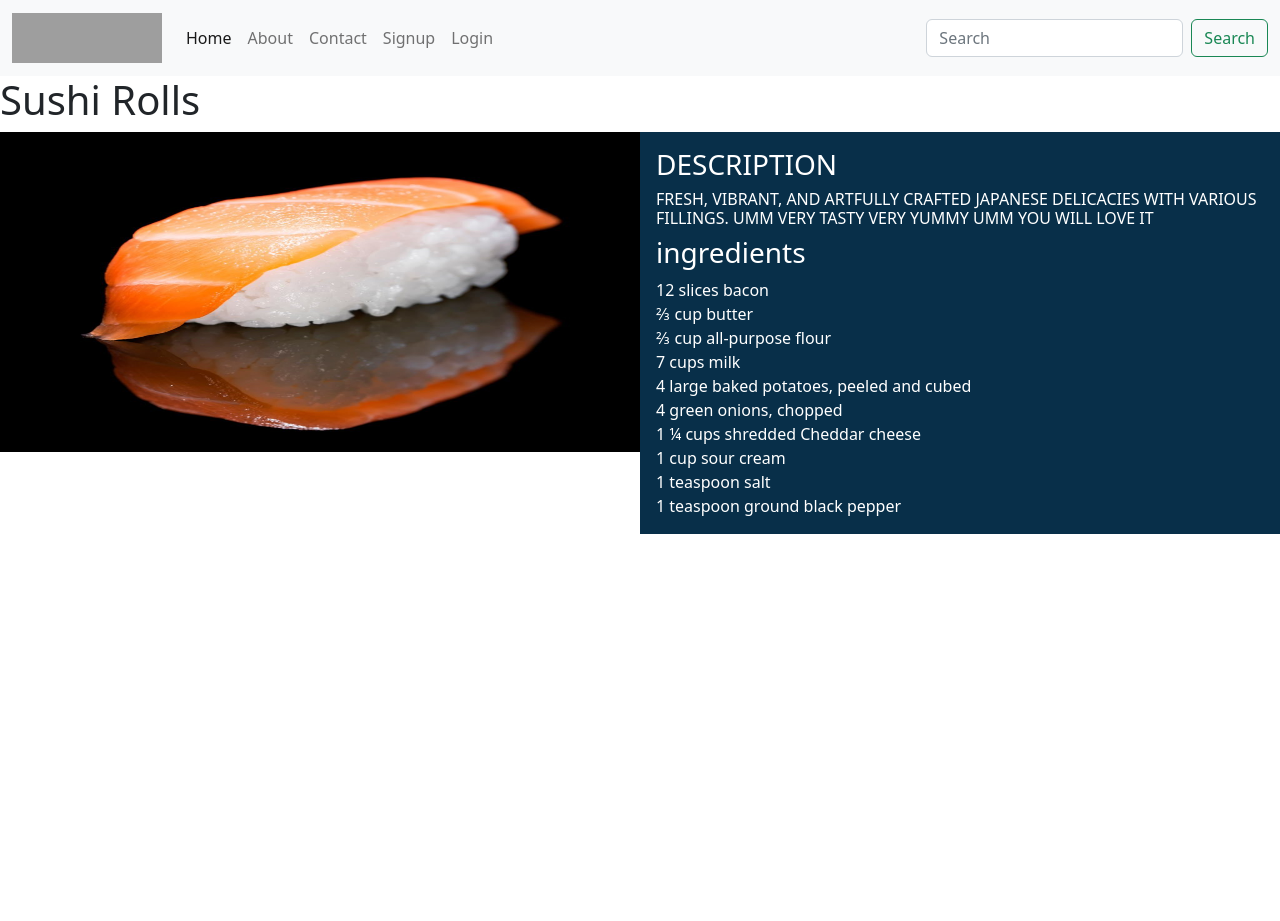
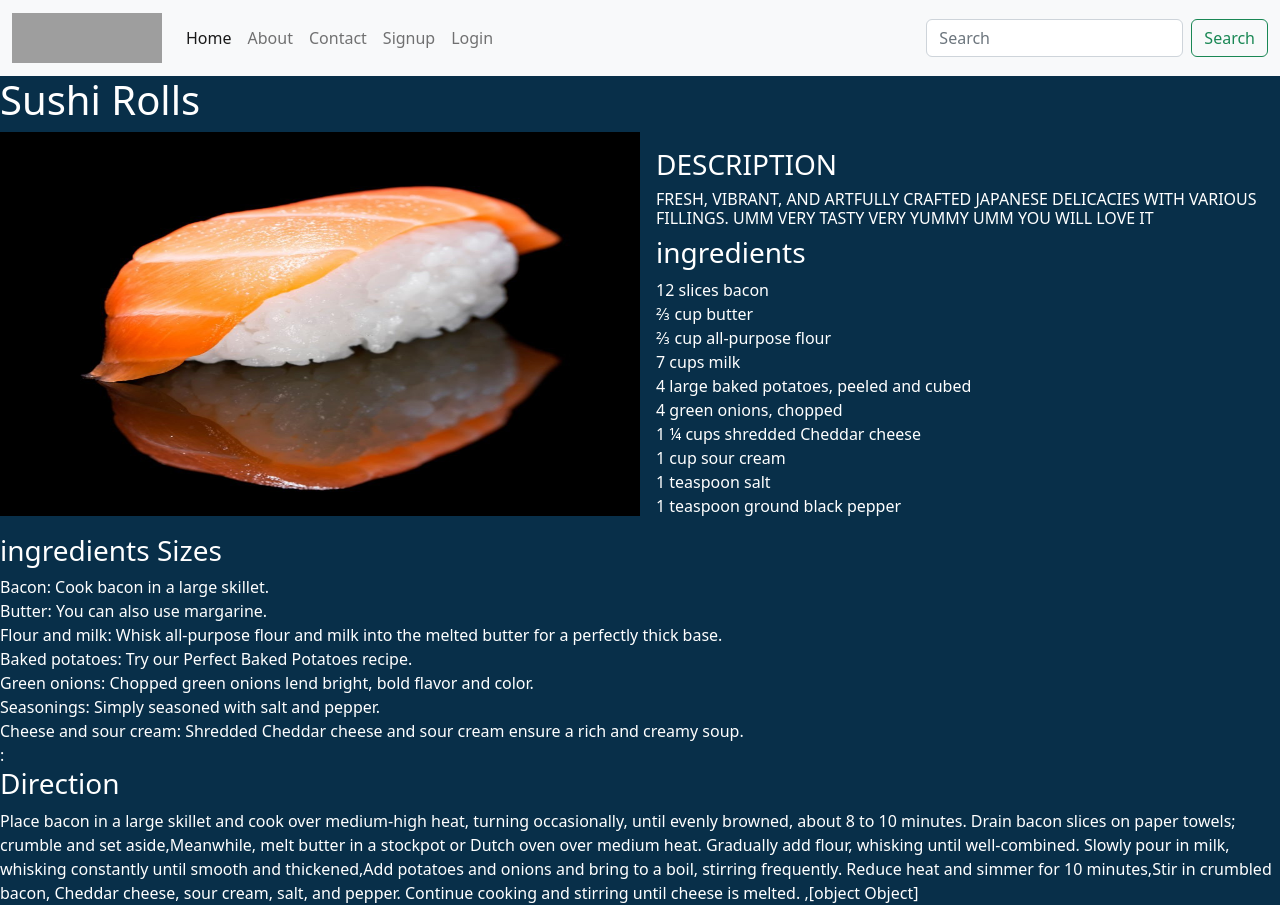
Before and after one commit to WaqasFareed62/easy-chef, a React (Create React App) app in the folder frontend/: page /recipe/1 in a window 1280 px wide. Before the commit the page ends 800 px from the top, so only its background shows below. Built offline with nearby package versions, Linux system fonts and the light colour scheme; grey boxes are pictures that could not be loaded; a web font is replaced by a local one.

Commit message:
redndred all data on full page

```diff
--- a/frontend/src/components/FullRecipe.js
+++ b/frontend/src/components/FullRecipe.js
@@ -3,7 +3,7 @@ import Link, { useParams } from "react-router-dom";
 import Data from "../data.json";
 const FullRecipe = () => {
   const { id } = useParams();
-  const [data, setData] = useState([]);
+  const [data, setData] = useState({});
   useEffect(() => {
     const recipeData = Data.find((recipe) => {
       return recipe.id === parseInt(id);
@@ -12,17 +12,17 @@ const FullRecipe = () => {
   }, []);
 
   return (
-    <div>
+    <div className="bg-sky-950 text-white">
       <h1>{data.title}</h1>
-      <div className="flex">
-        <div className="w-50  ">
+      <div className="grid grid-cols-2  h-1/2">
+        <div className="max-h-96 ">
           <img
             alt="content"
-            className=" h-50  w-full"
+            className=" w-full h-full "
             src={`http://localhost:3000/${data.src}`}
           />
         </div>
-        <div className="w-50 bg-sky-950 h-50 p-3">
+        <div className=" bg-sky-950 h-50 p-3">
           <h3 className="text-white uppercase">description</h3>
           <h6 className="text-white uppercase"> {data.description}</h6>
           <h3 className="text-white">ingredients</h3>
@@ -39,6 +39,19 @@ const FullRecipe = () => {
             ))}
         </div>
       </div>
+      <div>
+        <h3>ingredients Sizes</h3>
+        {data.ingredients &&
+          data.ingredients.map((ingredientObj, index) => (
+            <p className="text-white mb-0" key={index}>
+              {ingredientObj.ingredient}: {ingredientObj.description}
+            </p>
+          ))}
+      </div>
+      <div>
+        <h3>Direction</h3>
+        <p>{`${data.direction}`}</p>
+      </div>
     </div>
   );
 };
```
